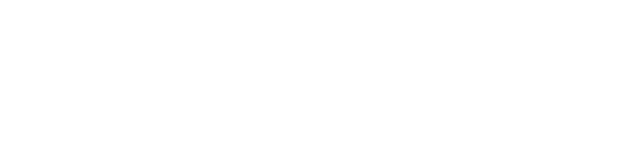
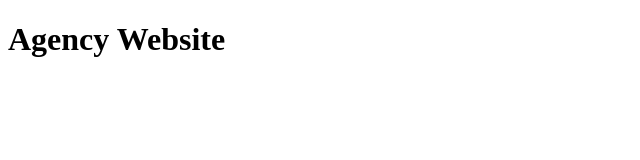
Before and after one commit to kebzaq/agency-website, a plain HTML site: page index.html in a window 1280 px wide. Shown: the whole page, without its empty margins (0-640 px from the left). Drawn offline with Linux system fonts and the light colour scheme.

Commit message:
Header added to index.html file

```diff
--- a/index.html
+++ b/index.html
@@ -5,5 +5,7 @@
     <meta name="viewport" content="width=device-width, initial-scale=1.0" />
     <title>Document</title>
   </head>
-  <body></body>
+  <body>
+    <h1>Agency Website</h1>
+  </body>
 </html>
```
